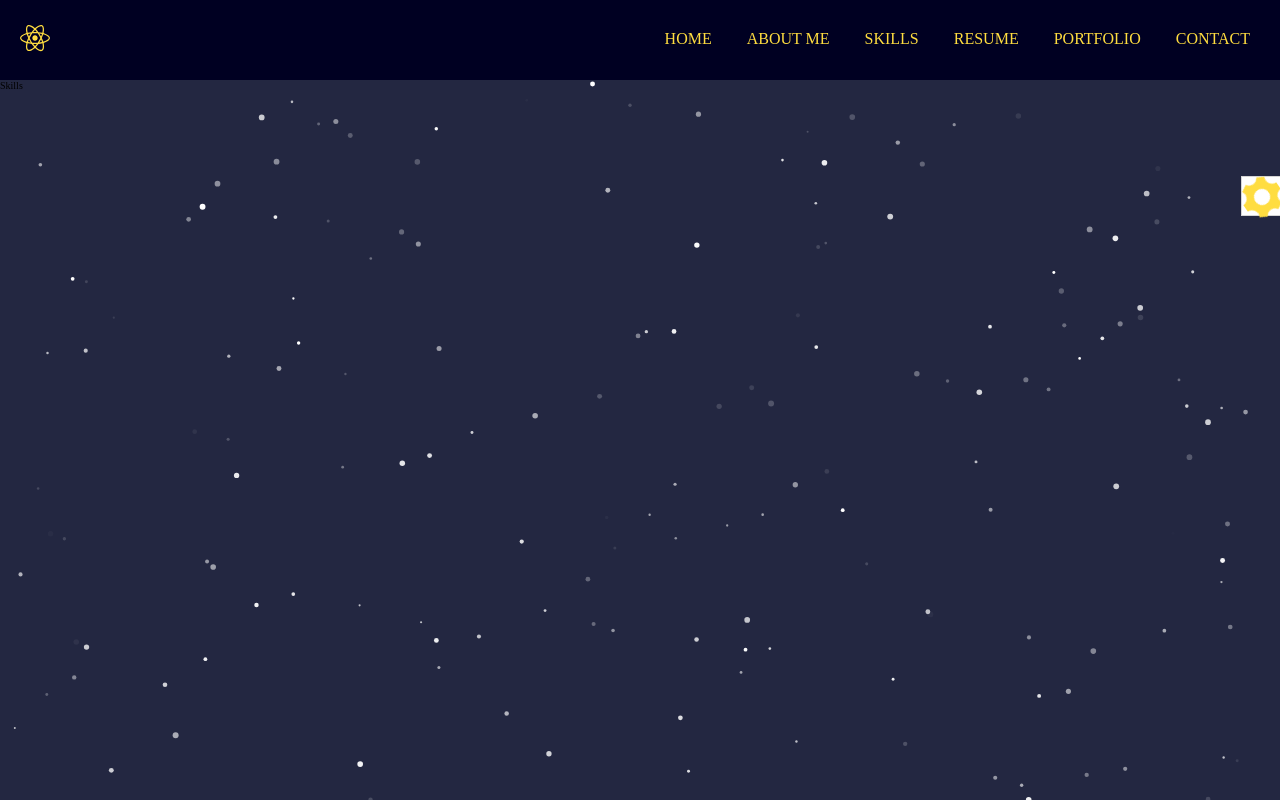
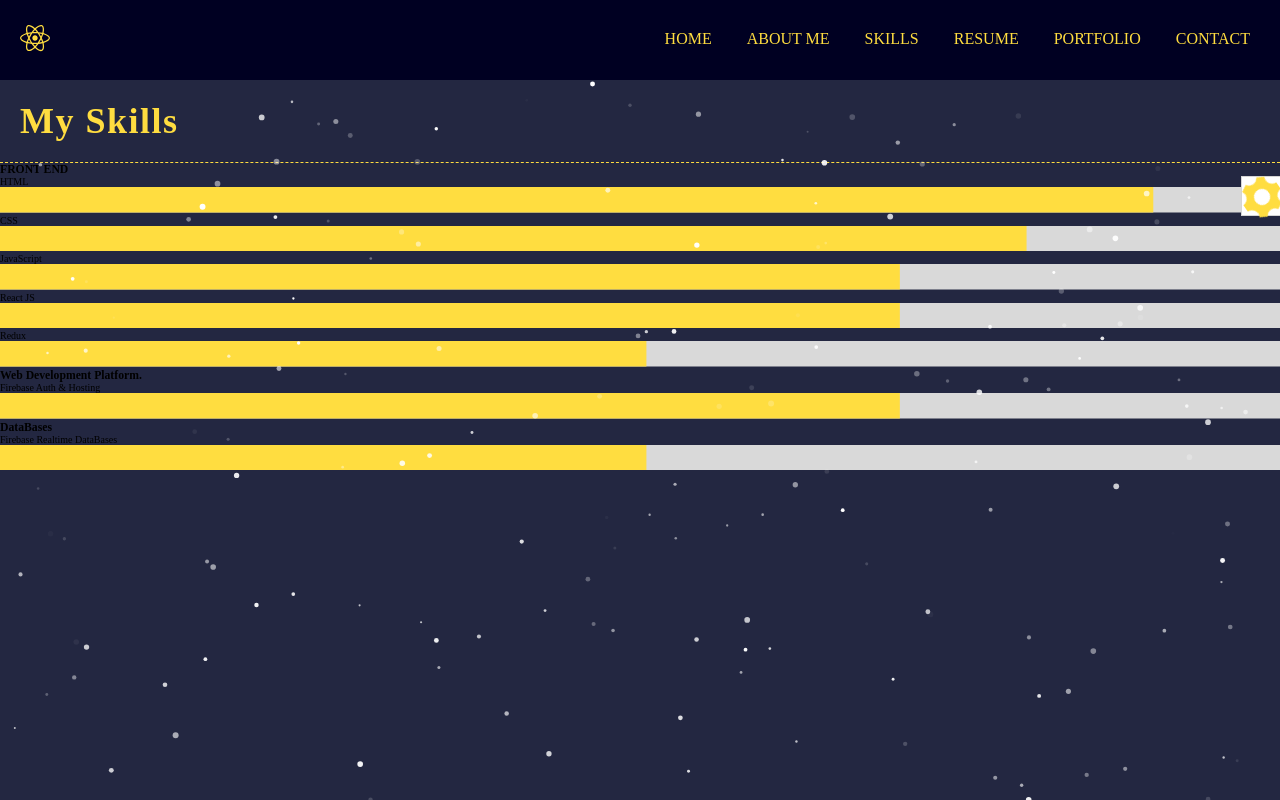
Before and after one commit to AvetBadalyan/Avets-Portfolio, a React (Create React App) app: page /skills in a window 1280 px wide. Built offline with nearby package versions, Linux system fonts and the light colour scheme.

Commit message:
feat: add skills data and show them with rc-progress linebar

```diff
--- a/src/Pages/Skills/Skills.jsx
+++ b/src/Pages/Skills/Skills.jsx
@@ -1,5 +1,37 @@
-import React from 'react'
+import React from "react";
+import PageHeader from "./../../Components/PageHeaderContent/PageHeader";
+import { skillsData } from "./utils";
+import { Line } from "rc-progress";
 
 export default function Skills() {
-  return <div>Skills</div>;
+  return (
+    <div>
+      <div id="skills" className="skills">
+        <PageHeader headerText="My Skills" />
+        <div className="skills-content-wrapper">
+          {skillsData.map((item, key) => (
+            <div key={key} className="skills-content-wrapper-inner-content">
+              <h3 className="skills-content-wrapper-inner-content-category-text">
+                {item.label}
+              </h3>
+              <div>
+                {item.data.map((dataItem, index) => (
+                  <div className="progressbar-wrapper" key={index}>
+                    <p>{dataItem.skillName}</p>
+                    <Line
+                      percent={dataItem.percentage}
+                      strokeWidth="2"
+                      strokeColor="var(--selected-theme-main-color)"
+                      strokeLinecap="square"
+                      trailWidth="2"
+                    />
+                  </div>
+                ))}
+              </div>
+            </div>
+          ))}
+        </div>
+      </div>
+    </div>
+  );
 }
--- /dev/null
+++ b/src/Pages/Skills/utils.js
@@ -0,0 +1,24 @@
+export const skillsData = [
+  {
+    label: "FRONT END",
+    data: [
+      { skillName: "HTML", percentage: "90" },
+      { skillName: "CSS", percentage: "80" },
+
+      { skillName: "JavaScript", percentage: "70" },
+
+      { skillName: "React JS", percentage: "70" },
+
+      { skillName: "Redux", percentage: "50" },
+    ],
+  },
+
+  {
+    label: "Web Development Platform.",
+    data: [{ skillName: "Firebase Auth & Hosting", percentage: "70" }],
+  },
+  {
+    label: "DataBases",
+    data: [{ skillName: "Firebase Realtime DataBases", percentage: "50" }],
+  },
+];
```
